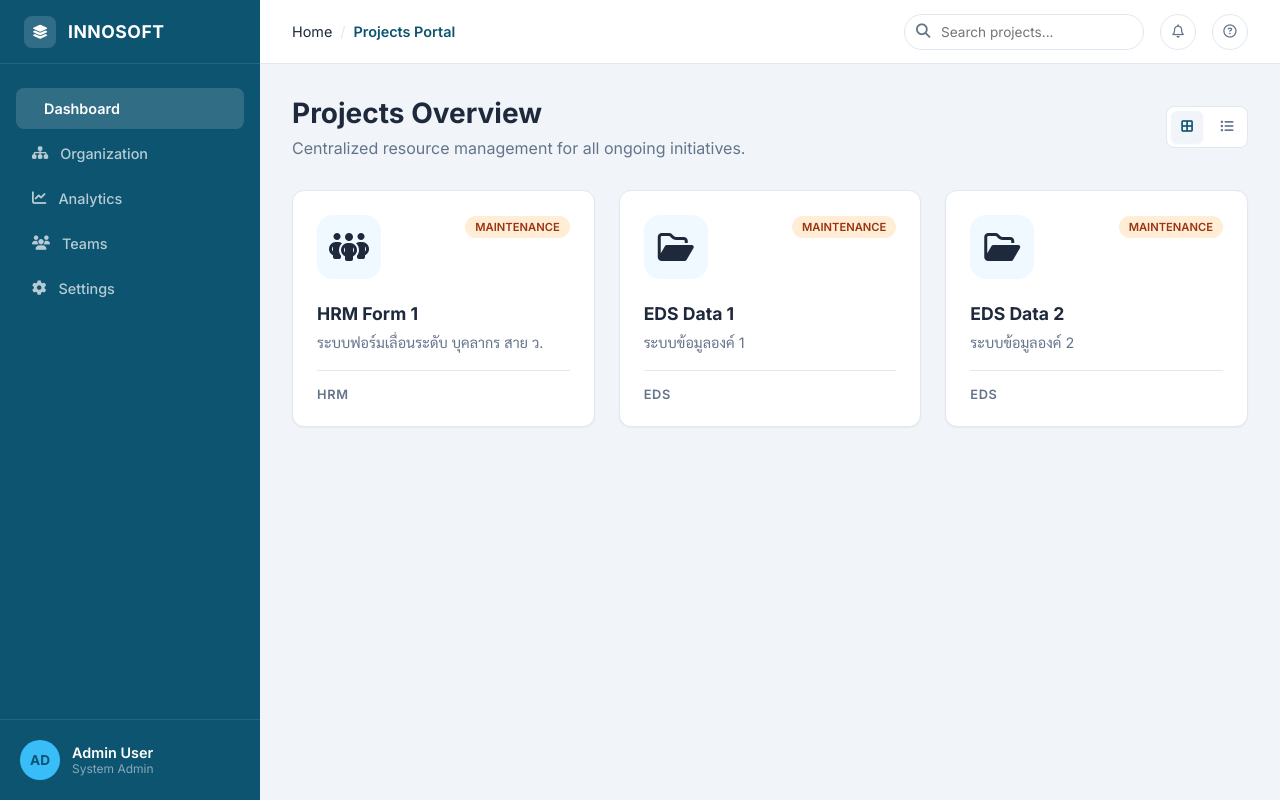
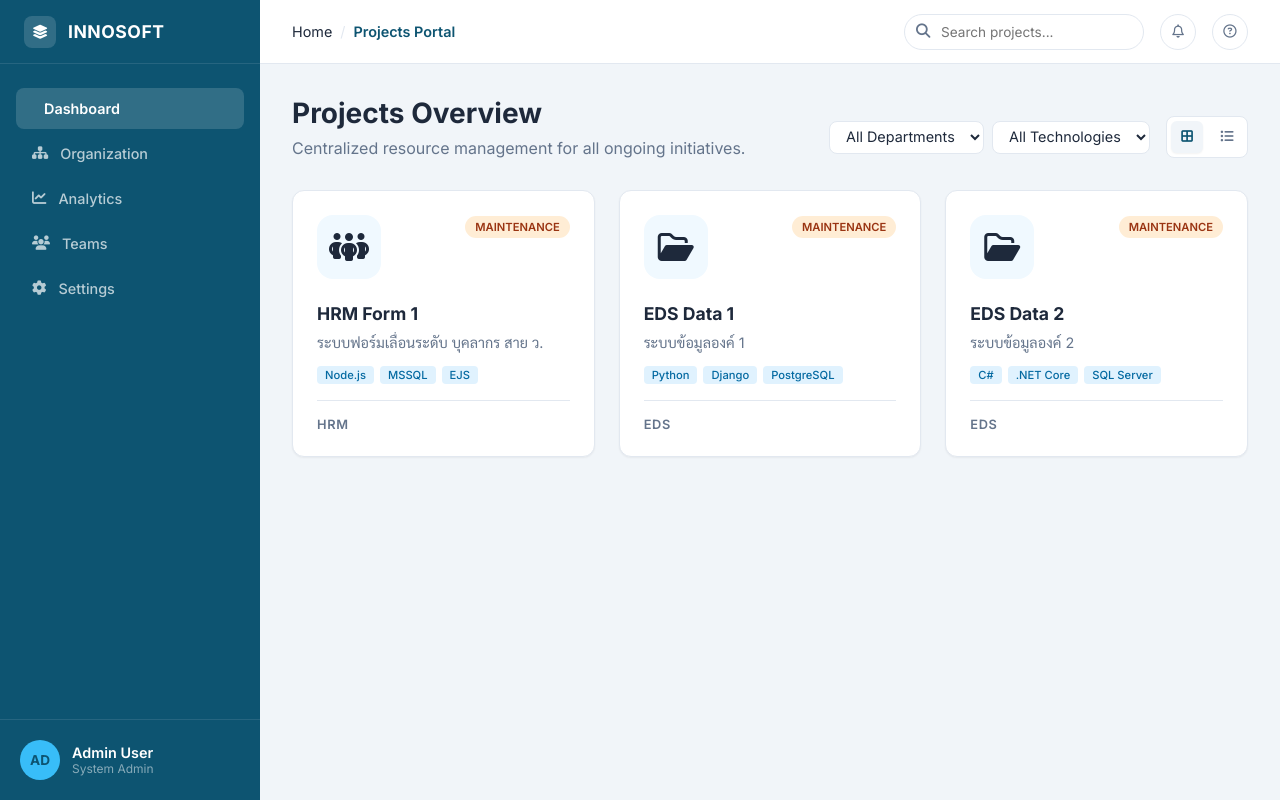
Before and after one commit to singhanat/innosoft, a plain HTML site: page portal/index.html in a window 1280 px wide. Drawn offline with Linux system fonts and the light colour scheme.

Commit message:
ปรับการแสดง project

```diff
--- a/portal/app.js
+++ b/portal/app.js
@@ -38,6 +38,8 @@ document.addEventListener('DOMContentLoaded', () => {
     const contentArea = document.querySelector('.content-area');
     let lastScrollPosition = 0;
 
+    let allProjects = [];
+
     // Fetch Data
     fetch('data.json')
         .then(response => {
@@ -47,6 +49,8 @@ document.addEventListener('DOMContentLoaded', () => {
             return response.json();
         })
         .then(data => {
+            allProjects = data;
+            populateFilters(data);
             renderProjects(data);
         })
         .catch(error => {
@@ -59,10 +63,80 @@ document.addEventListener('DOMContentLoaded', () => {
             </div>`;
         });
 
+    // Filtering
+    const deptFilter = document.getElementById('dept-filter');
+    const techFilter = document.getElementById('tech-filter');
+    const searchInput = document.querySelector('.search-box input'); // Search from topbar
+
+    function populateFilters(projects) {
+        // Collect unique technologies
+        const techs = new Set();
+        projects.forEach(p => {
+            if (p.techStack) {
+                p.techStack.forEach(t => techs.add(t));
+            }
+        });
+
+        // Sort and Append
+        Array.from(techs).sort().forEach(tech => {
+            const option = document.createElement('option');
+            option.value = tech;
+            option.textContent = tech;
+            techFilter.appendChild(option);
+        });
+    }
+
+    function filterProjects() {
+        const deptValue = deptFilter.value;
+        const techValue = techFilter.value;
+        const searchValue = searchInput.value.toLowerCase();
+
+        const filtered = allProjects.filter(project => {
+            // Department Filter
+            const projectDept = project.metadata?.department || 'General';
+            const matchDept = deptValue === 'all' || projectDept === deptValue;
+
+            // Tech Filter
+            const projectTech = project.techStack || [];
+            const matchTech = techValue === 'all' || projectTech.includes(techValue);
+
+            // Search Filter (Name, Description, Tags)
+            const matchSearch = (
+                project.name.toLowerCase().includes(searchValue) ||
+                (project.description || '').toLowerCase().includes(searchValue) ||
+                (project.tags || []).some(tag => tag.toLowerCase().includes(searchValue))
+            );
+
+            return matchDept && matchTech && matchSearch;
+        });
+
+        renderProjects(filtered);
+    }
+
+    // Event Listeners for Filters
+    if (deptFilter) deptFilter.addEventListener('change', filterProjects);
+    if (techFilter) techFilter.addEventListener('change', filterProjects);
+    if (searchInput) searchInput.addEventListener('input', filterProjects);
+
     function renderProjects(projects) {
+        grid.innerHTML = '';
+        if (projects.length === 0) {
+            grid.innerHTML = '<p class="text-muted" style="grid-column: 1/-1; text-align: center;">No projects found matching your criteria.</p>';
+            return;
+        }
+
         projects.forEach(project => {
             const card = document.createElement('div');
             card.className = 'project-card';
+
+            // Build Tech Tags
+            let tagsHtml = '';
+            if (project.techStack) {
+                tagsHtml = `<div class="card-tags">
+                    ${project.techStack.slice(0, 3).map(t => `<span class="tech-tag">${t}</span>`).join('')}
+                    ${project.techStack.length > 3 ? `<span class="tech-tag">+${project.techStack.length - 3}</span>` : ''}
+                </div>`;
+            }
 
             const icon = getProjectIcon(project.name);
             const statusText = project.status || 'Unknown';
@@ -73,6 +147,7 @@ document.addEventListener('DOMContentLoaded', () => {
                 <div class="card-info">
                     <div class="card-title">${project.name}</div>
                     <div class="card-summary">${project.description || ''}</div>
+                    ${tagsHtml}
                 </div>
                 <div class="card-status">
                     <span class="status-badge" style="background:${statusColors.bg}; color:${statusColors.text};">
@@ -177,6 +252,14 @@ document.addEventListener('DOMContentLoaded', () => {
 
         // Restore scroll position
         contentArea.scrollTop = lastScrollPosition;
+
+        // Reset Filters if desired, or keep them?
+        // Let's keep them purely client-side state for now.
+        // But if we wanted to clear:
+        // deptFilter.value = 'all';
+        // techFilter.value = 'all';
+        // searchInput.value = '';
+        // filterProjects();
     }
 
     backBtn.addEventListener('click', showProjectList);
--- a/portal/data.json
+++ b/portal/data.json
@@ -11,30 +11,33 @@
             "startDate": "-",
             "department": "HRM"
         },
+        "techStack": [
+            "Node.js",
+            "MSSQL",
+            "EJS"
+        ],
+        "tags": [
+            "HR",
+            "Internal"
+        ],
         "resources": [
             {
                 "type": "link",
                 "name": "Production URL",
                 "value": "https://forms.kmutt.ac.th",
-                "icon": "🌐"
+                "icon": "URL"
             },
             {
                 "type": "server",
                 "name": "Production Server (Windows Server & MSSQL)",
                 "value": "10.2.14.192",
-                "icon": "🖥️"
+                "icon": "VM"
             },
             {
                 "type": "git",
                 "name": "Repository",
                 "value": "https://github.com/innosoft-mis/hrm",
-                "icon": "code"
-            },
-            {
-                "type": "doc",
-                "name": "Diagram",
-                "value": "docs/hrm-form1.pdf",
-                "icon": "📄"
+                "icon": "GIT"
             }
         ]
     },
@@ -48,30 +51,39 @@
         "metadata": {
             "department": "EDS"
         },
+        "techStack": [
+            "Python",
+            "Django",
+            "PostgreSQL"
+        ],
+        "tags": [
+            "Data",
+            "ETL"
+        ],
         "resources": [
             {
                 "type": "link",
                 "name": "Production URL",
                 "value": "https://edsdata1.kmutt.ac.th",
-                "icon": "🌐"
+                "icon": "URL"
             },
             {
                 "type": "server",
                 "name": "Production Server (Windows Server & MSSQL)",
                 "value": "10.2.14.93",
-                "icon": "🖥️"
+                "icon": "VM"
             },
             {
                 "type": "database",
                 "name": "DB Server (ETL & Data Processing)",
                 "value": "10.1.126.57",
-                "icon": "🗄️"
+                "icon": "DB"
             },
             {
                 "type": "git",
                 "name": "Repository",
                 "value": "https://github.com/innosoft-mis/edsdata1",
-                "icon": "code"
+                "icon": "GIT"
             }
         ]
     },
@@ -85,30 +97,39 @@
         "metadata": {
             "department": "EDS"
         },
+        "techStack": [
+            "C#",
+            ".NET Core",
+            "SQL Server"
+        ],
+        "tags": [
+            "Data",
+            "API"
+        ],
         "resources": [
             {
                 "type": "link",
                 "name": "Production URL",
                 "value": "https://edsdata2.kmutt.ac.th",
-                "icon": "🌐"
+                "icon": "URL"
             },
             {
                 "type": "server",
                 "name": "Production Server (Windows Server)",
                 "value": "10.2.14.28",
-                "icon": "🖥️"
+                "icon": "VM"
             },
             {
                 "type": "database",
                 "name": "DB Server (MSSQL)",
                 "value": "10.1.126.57",
-                "icon": "🗄️"
+                "icon": "DB"
             },
             {
                 "type": "git",
                 "name": "Repository",
                 "value": "https://github.com/innosoft-mis/edsdata2",
-                "icon": "code"
+                "icon": "GIT"
             }
         ]
     }
--- a/portal/index.html
+++ b/portal/index.html
@@ -104,6 +104,18 @@
                             <h2>Projects Overview</h2>
                             <p>Centralized resource management for all ongoing initiatives.</p>
                         </div>
+                        <div class="header-controls">
+                            <div class="filter-group">
+                                <select id="dept-filter" class="filter-select">
+                                    <option value="all">All Departments</option>
+                                    <option value="HRM">HRM</option>
+                                    <option value="EDS">EDS</option>
+                                </select>
+                                <select id="tech-filter" class="filter-select">
+                                    <option value="all">All Technologies</option>
+                                    <!-- Populated by JS -->
+                                </select>
+                            </div>
                             <div class="view-toggle">
                                 <button id="view-grid" class="toggle-btn active" title="Grid View">
                                     <i class="fa-solid fa-border-all"></i>
@@ -111,6 +123,7 @@
                                 <button id="view-list" class="toggle-btn" title="List View">
                                     <i class="fa-solid fa-list-ul"></i>
                                 </button>
+                            </div>
                         </div>
                     </div>
 
--- a/portal/style.css
+++ b/portal/style.css
@@ -250,7 +250,37 @@ body {
     margin-bottom: 32px;
     display: flex;
     justify-content: space-between;
+    align-items: flex-end;
+    /* Align bottom for inputs */
+    gap: 24px;
+    flex-wrap: wrap;
+    /* responsive */
+}
+
+.header-controls {
+    display: flex;
+    gap: 16px;
     align-items: center;
+}
+
+.filter-group {
+    display: flex;
+    gap: 8px;
+}
+
+.filter-select {
+    padding: 6px 12px;
+    border: 1px solid var(--border-color);
+    border-radius: var(--radius-md);
+    background: white;
+    color: var(--text-main);
+    font-size: 0.9rem;
+    outline: none;
+    cursor: pointer;
+}
+
+.filter-select:hover {
+    border-color: var(--accent-color);
 }
 
 .page-header h2 {
@@ -377,6 +407,23 @@ body {
     line-clamp: 2;
     -webkit-box-orient: vertical;
     overflow: hidden;
+    margin-bottom: 12px;
+}
+
+.card-tags {
+    display: flex;
+    flex-wrap: wrap;
+    gap: 6px;
+    margin-top: auto;
+}
+
+.tech-tag {
+    font-size: 0.7rem;
+    background: #e0f2fe;
+    color: #0369a1;
+    padding: 2px 8px;
+    border-radius: 4px;
+    font-weight: 500;
 }
 
 .status-badge {
```
Lines whose indentation alone changed are shown as unchanged.
